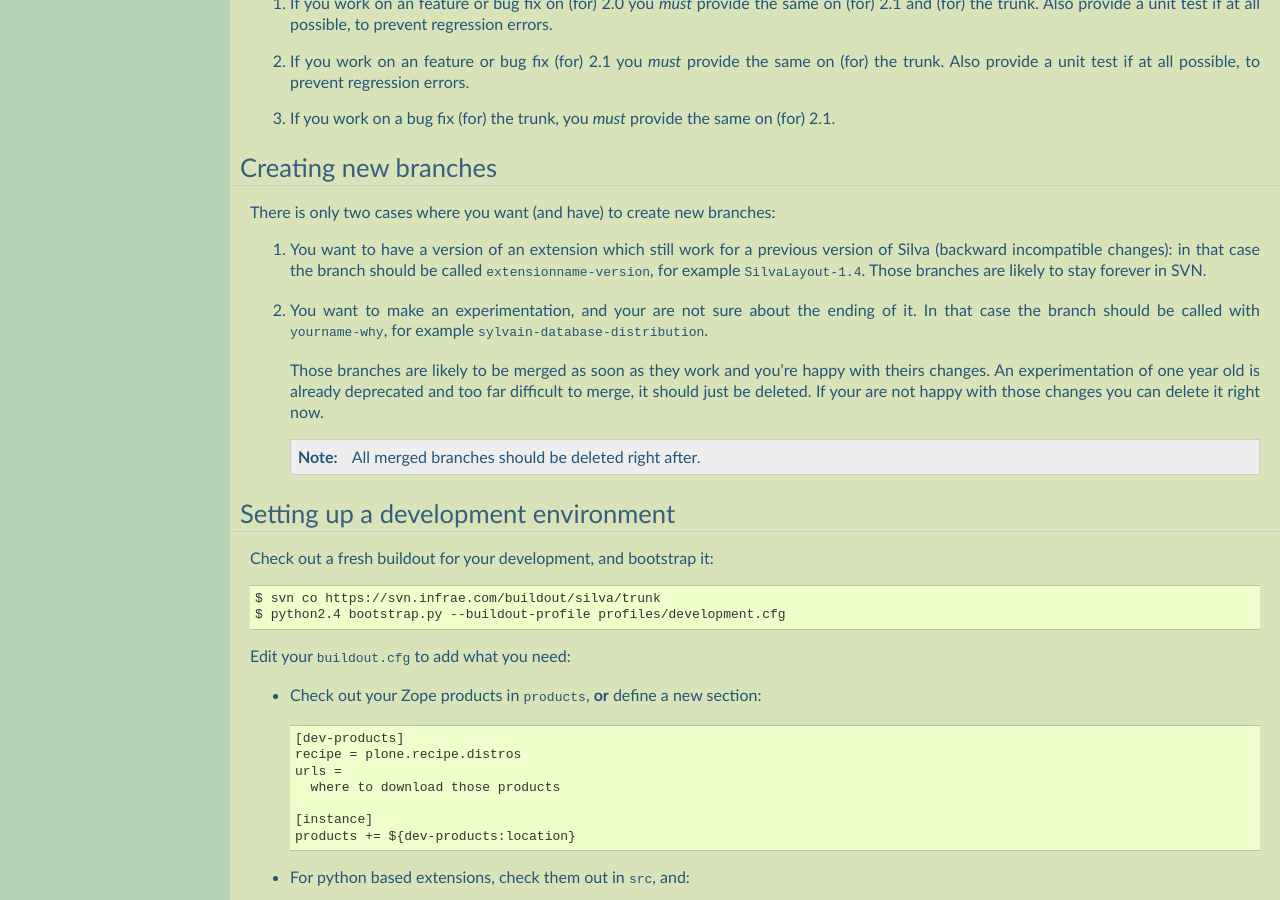
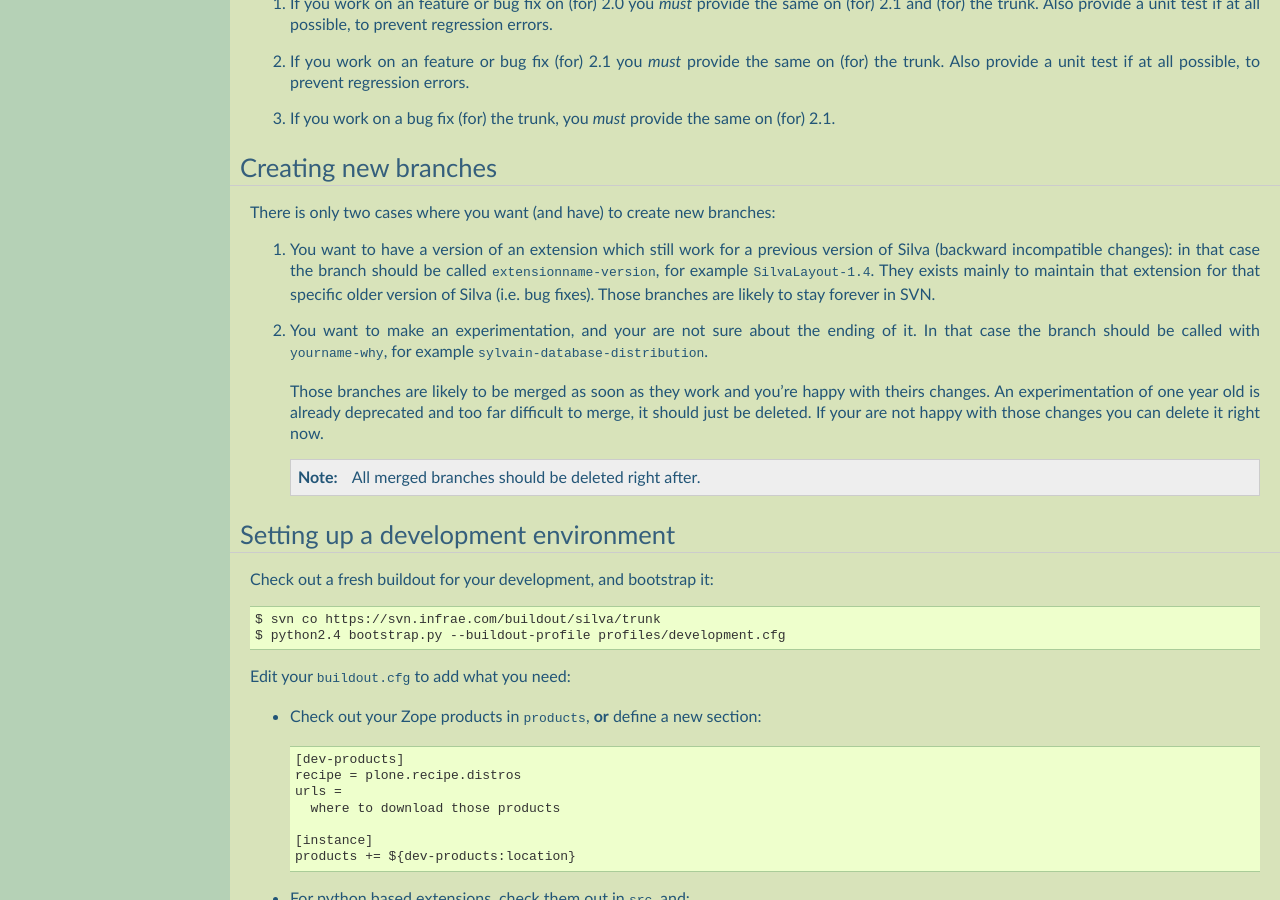
Before and after one commit to silvacms/documentation, a Sphinx documentation site: the page built from source/silva/development_guidelines.rst, in a window 1280 px wide and 900 px high, scrolled down 1766 px. Built offline with Sphinx 7.4.7, drawn with Linux system fonts in a browser that asks for light colours; pages that are not in the unit, such as notebooks, are missing from menus.

Commit message:
Improve guidelines.

```diff
--- a/source/silva/development_guidelines.rst
+++ b/source/silva/development_guidelines.rst
@@ -111,8 +111,9 @@ branches:
 1. You want to have a version of an extension which still work for a
    previous version of Silva (backward incompatible changes): in that
    case the branch should be called ``extensionname-version``, for
-   example ``SilvaLayout-1.4``. Those branches are likely to stay
-   forever in SVN.
+   example ``SilvaLayout-1.4``. They exists mainly to maintain that
+   extension for that specific older version of Silva (i.e. bug
+   fixes). Those branches are likely to stay forever in SVN.
 
 2. You want to make an experimentation, and your are not sure about
    the ending of it. In that case the branch should be called with
```
